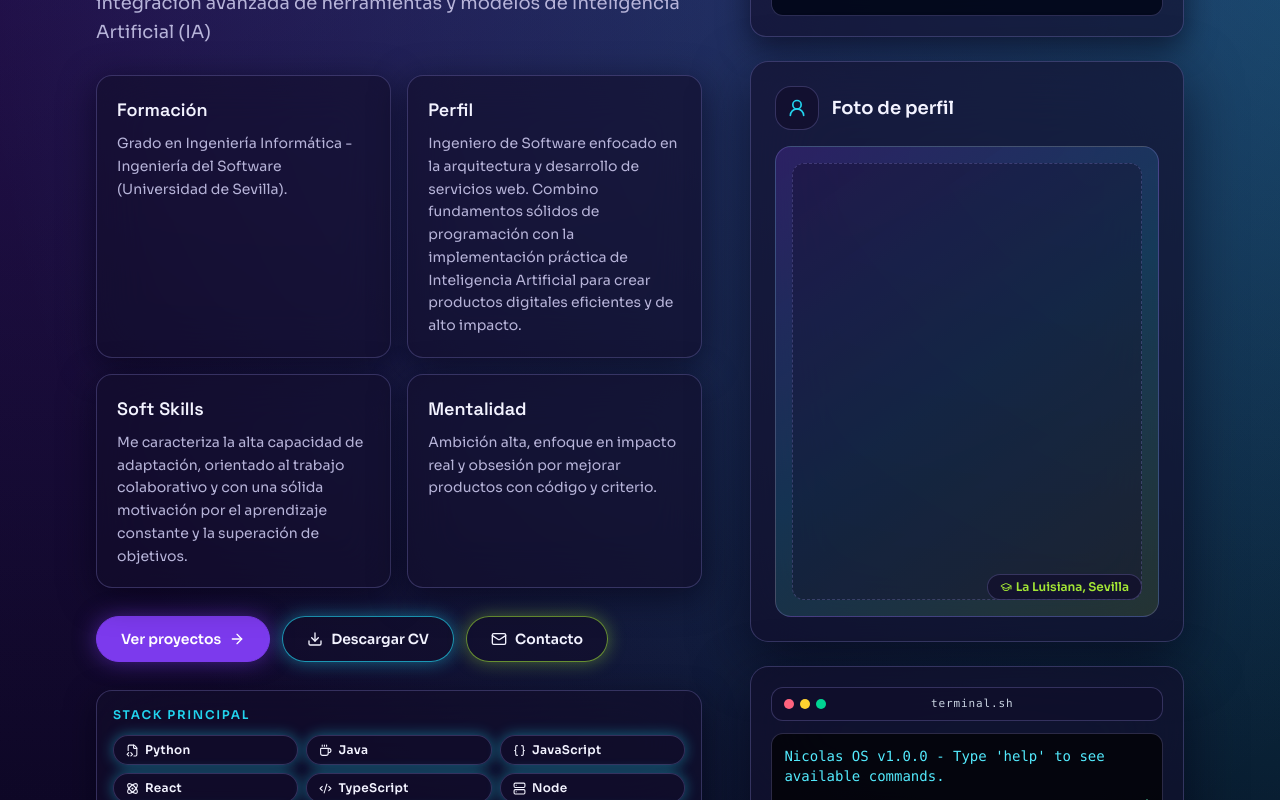
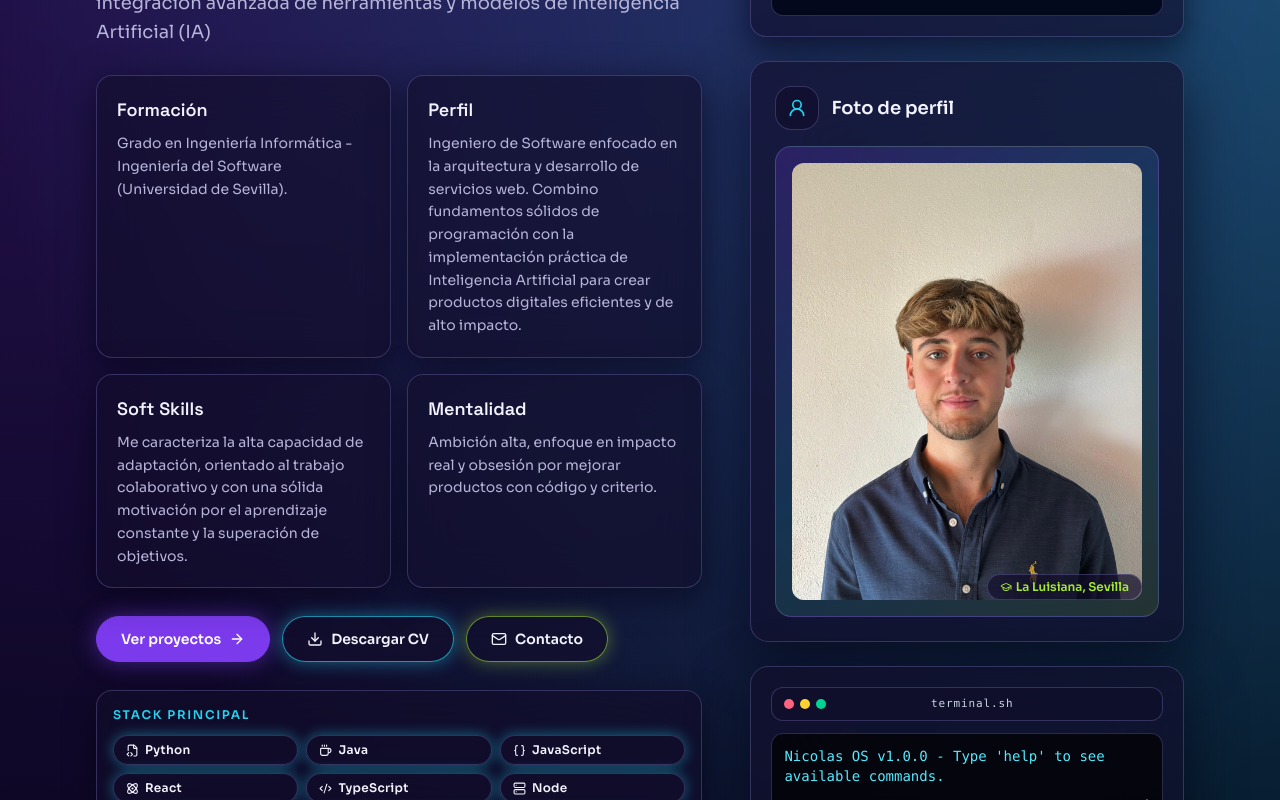
Before and after one commit to Nicolaspg4/portfolio, a React (Vite) app: page / in a window 1280 px wide. Shown: the part 404-1204 px from the top of the page. Built offline with nearby package versions, Linux system fonts and the light colour scheme.

Commit message:
Portfolio con foto de perfil

```diff
--- a/src/components/sections/HeroSection.tsx
+++ b/src/components/sections/HeroSection.tsx
@@ -358,7 +358,12 @@ const HeroSection = ({ onNavigate }: HeroSectionProps) => {
             </div>
 
             <div className="relative overflow-hidden rounded-2xl border border-[var(--color-glass-border)] bg-[linear-gradient(145deg,rgba(124,58,237,0.22),rgba(34,211,238,0.16),rgba(163,230,53,0.14))] p-4">
-              <div className="aspect-[4/5] rounded-xl border border-dashed border-[var(--color-glass-border)] bg-[var(--color-panel)]/40" />
+              <img
+                src={`${import.meta.env.BASE_URL}profile-photo.jpg`}
+                alt="Foto de perfil de Nicolas"
+                className="aspect-[4/5] w-full rounded-xl object-cover"
+                loading="lazy"
+              />
               <span className="absolute right-4 bottom-4 inline-flex items-center gap-1 rounded-full border border-[var(--color-glass-border)] bg-[var(--color-panel)]/70 px-3 py-1 text-xs font-semibold text-[var(--color-lime)]">
                 <GraduationCap size={12} />
                 La Luisiana, Sevilla
```
Also changed, not shown: public/profile-photo.jpg (added).
